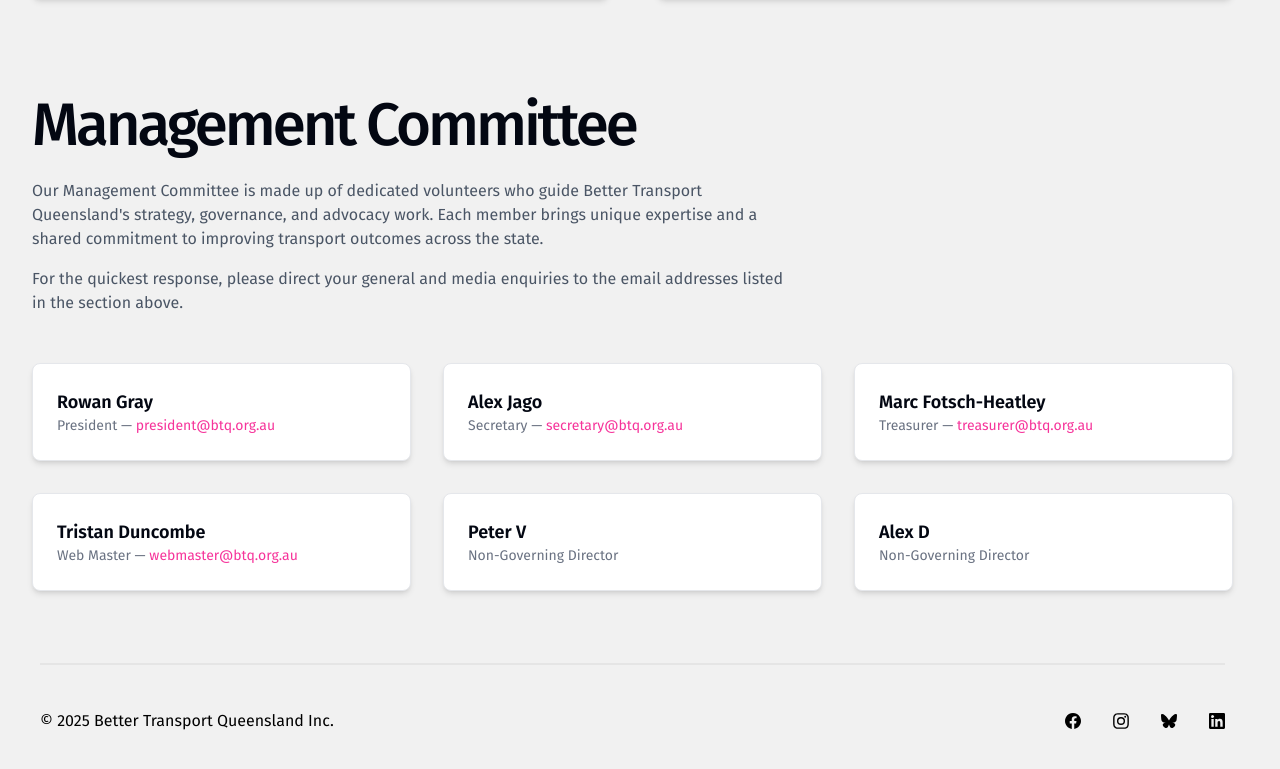
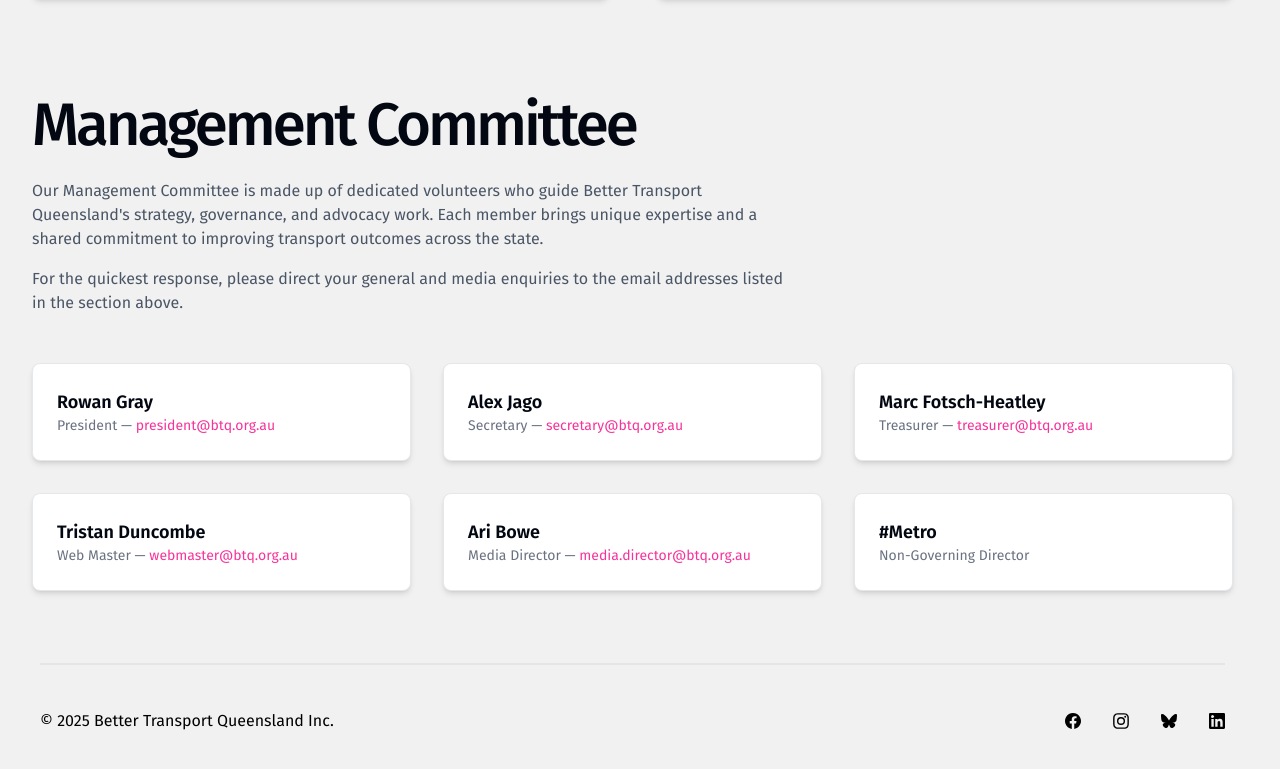
Before and after one commit to rowan-gray/btq-website, a Next.js app: page /contact in a window 1280 px wide. Shown: the part 555-1324 px from the top of the page. Built offline with nearby package versions, Linux system fonts and the light colour scheme.

Commit message:
Update contact page to reflect new management committee.

```diff
--- a/app/contact/page.tsx
+++ b/app/contact/page.tsx
@@ -54,8 +54,15 @@
     role: 'Web Master',
     email: 'webmaster@btq.org.au',
   },
-  { name: 'Peter V', role: 'Non-Governing Director' },
-  { name: 'Alex D', role: 'Non-Governing Director' },
+  {
+    name: 'Ari Bowe',
+    role: 'Media Director',
+    email: 'media.director@btq.org.au',
+  },
+  {
+    name: '#Metro',
+    role: 'Non-Governing Director'
+  },
 ]
 
 function GeneralContacts() {
```
Also changed, not shown: 1 other file (tests, documents, lock files or other folders).
